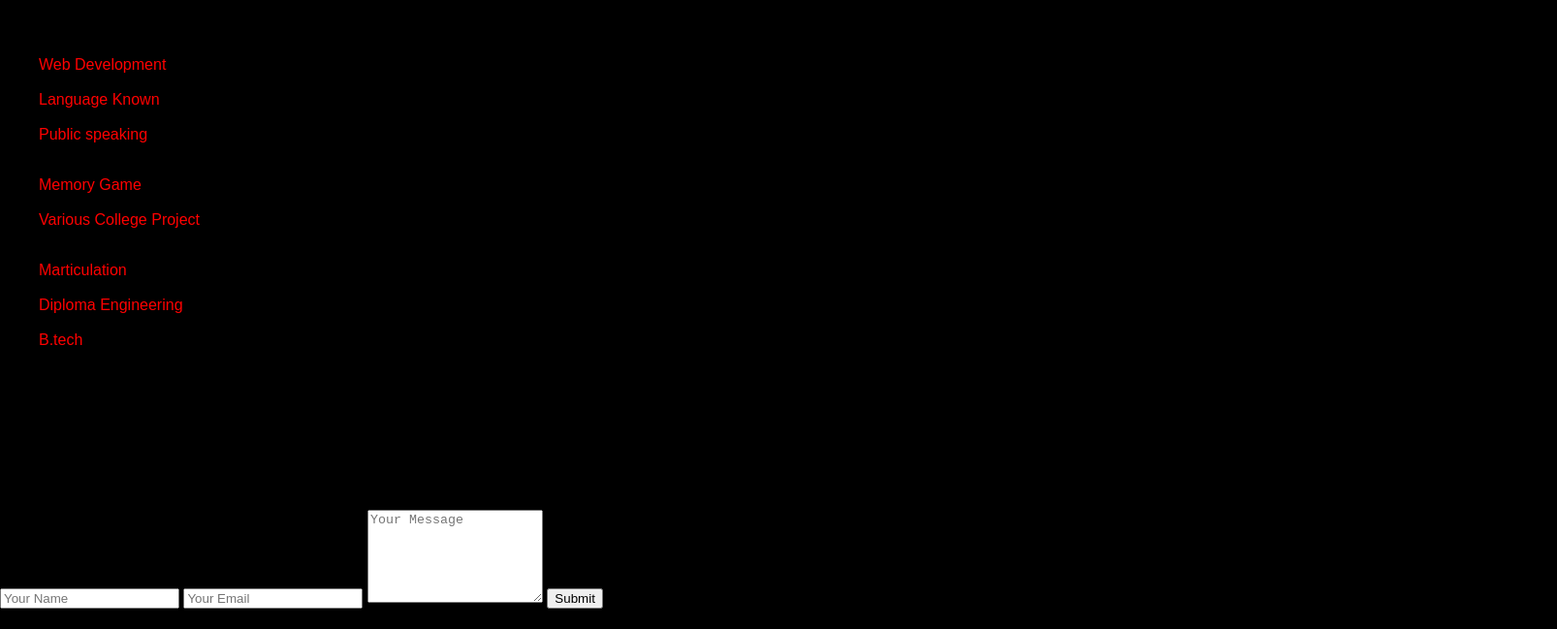
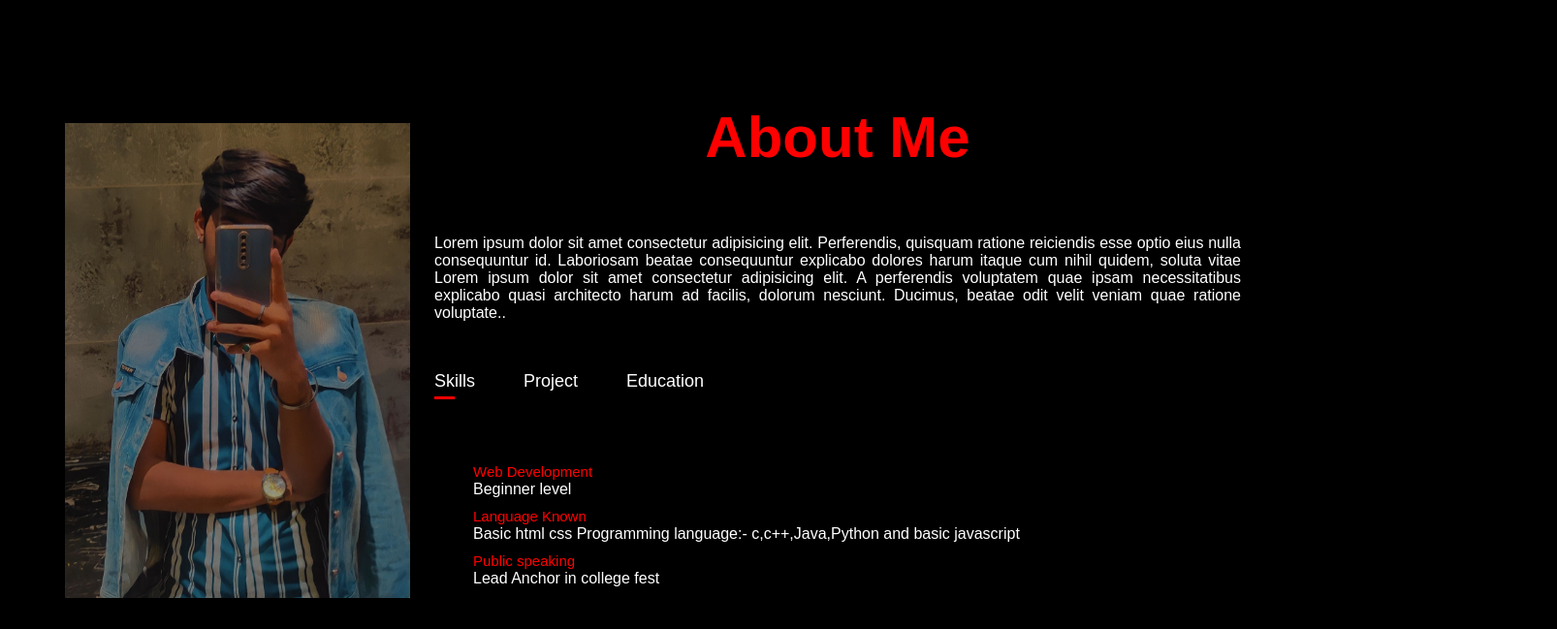
Before and after one commit to Nikhil07Gupta/OIBSIP-TASK-2, a plain HTML site: page index.html in a window 1280 px wide. Shown: the part 787-1436 px from the top of the page at 97% size, 1606 px wide, since content can reach past the window. Before the commit the page ends 1415 px from the top, so only its background shows below. Drawn offline with Linux system fonts and the light colour scheme; a script that the page names is missing.

Commit message:
Add files via upload

```diff
--- /dev/null
+++ b/new.js
@@ -0,0 +1,14 @@
+var tablinks = document.getElementsByClassName("links");
+var tabcontents = document.getElementsByClassName("tab-content");
+
+function opentab(tabname){
+    for(tablink of tablinks){
+        tablink.classList.remove("active-link");
+    }
+    for(tabcontent of tabcontents){
+        tabcontent.classList.remove("active-tab");
+    }
+    event.currentTarget.classList.add("active-link");
+    document.getElementById(tabname).classList.add("active-tab");
+
+}
--- a/portfolio.css
+++ b/portfolio.css
@@ -1,19 +1,22 @@
-
-body{
-    margin:0;
-    padding:0;
+body {
+    margin: 0;
+    padding: 0;
     font-family: sans-serif;
-    background-color:black;
+    background-color: black;
 
 }
-.first{
-    position:center;
-    width:100%;
-    height:80%;
-    background:#212121;
+html{
+    scroll-behavior: smooth;
 }
 
-nav{
+.first {
+    position: center;
+    width: 100%;
+    height: 80%;
+    background: #212121;
+}
+
+nav {
     display: flex;
     width: 100%;
     margin: auto;
@@ -21,102 +24,267 @@ nav{
     align-items: center;
     justify-content: space-between;
 }
+
 nav ul li {
     display: inline-block;
     list-style: none;
     margin: 10px 45px;
 }
-nav ul li a{
+
+nav ul li a {
     text-decoration: none;
     color: white;
     font-weight: bold;
 }
-nav ul li a:hover{
-    color:red;
+
+nav ul li a:hover {
+    color: red;
 }
-.detel{
+
+.detel {
     background: black;
     margin-left: 8%;
-    margin-top: 13%;
+    margin-top: 15%;
 }
-.detel h1{
-    font-size: 50px;
-    color:white;
-    margin-bottom: 25px;
+
+.detel h1 {
+    font-size: 55px;
+    color: white;
+    margin-bottom: 30px;
 }
-span{
-    color:red;
+
+span {
+    color: red;
 
 }
-.detel{
-    color:white;
+
+.detel {
+    color: white;
     line-height: 25px;
 }
-.detel a{
+
+.detel a {
     background-color: white;
     padding: 10px 18px;
     text-decoration: none;
     font-weight: bold;
-    color:red;
+    color: red;
     display: inline-block;
     margin: 30px 0px;
     border-radius: 10px;
 }
-.shape{
+
+.shape {
     width: 350px;
     height: 350px;
 }
-.social{
+
+.social {
     margin-left: 8%;
     margin-top: 0%;
 }
-.social i{
-    display:inline-block;
+
+.social i {
+    display: inline-block;
     justify-content: center;
-    align-items:center;
-    background-color:white;
-    color:red;
+    align-items: center;
+    background-color: white;
+    color:#ff004f;
     padding: 10px 22px;
     border-radius: 10px;
 }
-.image img{
+
+
+/* dusra image ka css file hai */
+/* .image img{
 
     height: 100%;
     position: absolute;
     left: 88%;
     bottom: 70%;
-}
-.image{
+} */
+/* .image{
     width:88.5%;
     height:80%;
     position: absolute;
     object-fit: cover;
     transition: 0.9s;
-}
-.image:hover{
+} */
+/* .image:hover{
     border-radius:40px;
     filter:opacity(0);
     transform: rotate(0deg);
-/* transform:scale(0.92);
-z-index:2; */
-}
-.image1{
-    width: 450px;
-    height: 410px;
+} */
+
+
+
+.image1 {
+    width: 773px;
+    height: 560px;
     position: absolute;
     transition: 0.9s;
 }
-.image1 img{
+
+.image1 img {
     width: 100%;
     height: 100%;
-    object-fit: cover;
+    object-fit: contain;
     position: absolute;
-    left: 715px;
-    bottom: 75%;
+    left: 833px;
+    bottom: 86%;
 }
-.image1:hover{
+
+/* .image1:hover{
     transform:scale(0.8);
     z-index:2;
     filter:opacity(0);
     transform: rotate(0deg);
+    } */
+
+/*------about section-----*/
+
+
+.row {
+    display: flex;
+    justify-content: space-between;
+    flex-wrap: wrap;
 }
+
+.image2 {
+    width: 490px;
+    height: 490px;
+    position: absolute;
+    flex-basis: 35%;
+}
+
+.about-col-1 img {
+    flex-basis: 33%;
+    width: 100%;
+    height: 100%;
+    border-radius: 20px;
+    object-fit: contain;
+    position: absolute;
+    top: 310px;
+}
+
+.about-col-2 {
+    flex-basis: 65%;
+    display: flex;
+    justify-content: space-around;
+    text-align: justify;
+    flex-wrap: wrap;
+    color: red;
+    margin-top: 250px;
+
+}
+
+.sub-title{
+    font-size: 60px;
+    font-weight: 600;
+}
+
+.content {
+    color: white;
+    display: grid;
+}
+
+.titles {
+    display: flex;
+    margin: 17px 0 40px;
+}
+
+.links {
+    margin-right: 50px;
+    font-size: 18px;
+    font-weight: 500;
+    cursor: pointer;
+    position: relative;
+}
+
+.links::after {
+    content: '';
+    width: 0;
+    height: 3px;
+    background: red;
+    position: absolute;
+    left: 0;
+    bottom: -8px;
+    transition: 0.5s;
+}
+
+.links.active-link::after {
+    width: 50%;
+}
+
+.tab-content ul li {
+    list-style: none;
+    margin: 10px 0;
+}
+
+.tab-content ul li span {
+    font-size: 15px;
+}
+
+.tab-content {
+    display: none;
+}
+
+.tab-content.active-tab {
+    display: block;
+}
+/* contact me section */
+.contact-left{
+    color:white;
+    width: 150px;
+    height: 100px;
+    margin-bottom: 300px;
+    flex-basis: 35%;
+    margin-left: 6%;
+}
+.sub-title{
+    margin-bottom: 50px;
+}
+.contact-right{
+    flex-basis: 57%;
+}
+.contact-left p{
+    margin-top: 30px;
+}
+.contact-left p i{
+    color:red;
+    margin-right:15px;
+    font-size: 20px;
+}
+.btn{
+    margin: 10px auto;
+    width: fit-content;
+    border: 1px solid red;
+    padding: 14px 60px;
+    border-radius: 10px;
+    text-decoration: none;
+    color: red;
+}
+.btn .btn2{
+    display: inline-block;
+    background: red;
+}
+.contact-right form{
+    width: 95%;
+    margin-top: 50px;
+}
+form input,form textarea{
+    width: 95%;
+    border: 0;
+    outline: none;
+    background: #262626;
+    padding: 15px;
+    margin: 15px 0;
+    color: #fff;
+    font-size: 18px;
+    border-radius: 6px;
+}
+form btn{
+padding: 14px 60px;
+font-size: 18px;
+margin-top: 20px;
+}
```
Also changed, not shown: 1673205782173.jpg (added), 1 other file. Lines whose indentation alone changed are shown as unchanged.
